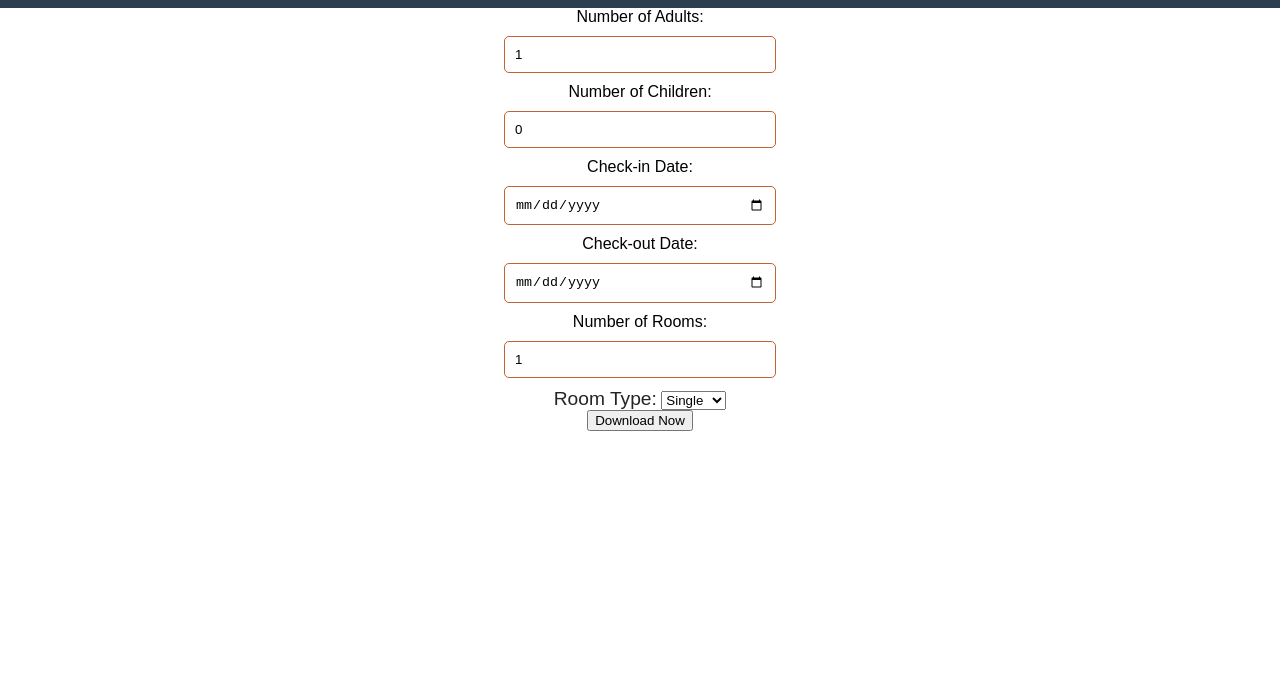
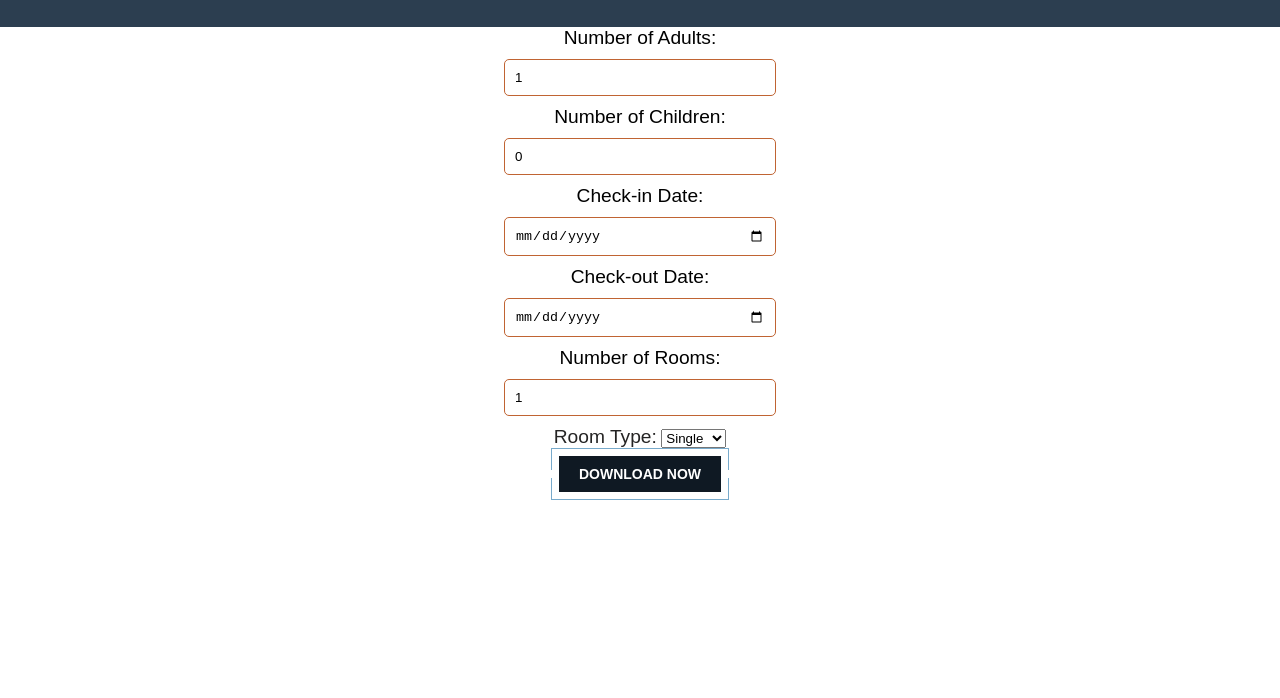
Before and after one commit to Yaswanth-Krishna17/Key2Stay, a plain HTML site: page booking.html in a window 1280 px wide. Shown: the part 102-800 px from the top of the page. Drawn offline with Linux system fonts and the light colour scheme.

Commit message:
STYLES.CSS

```diff
--- a/styles.css
+++ b/styles.css
@@ -774,3 +774,150 @@ h3 {
         flex-basis: 100%;
     }
 }
+.header-title {
+    font-size: 2.5rem;
+    color: #292828;
+}
+.booking-form {
+  display: flex;
+  flex-direction: column;
+  align-items: center;
+  padding: 20px;
+  min-height: 100vh;
+  width: 100%;
+  background-image: linear-gradient(rgba(4,9,30,0.7), rgba(4,9,30,0.7)), url(Images/register-bg.jpg);
+  background-position: center;
+  background-size: cover;
+  position: relative;
+}
+.label-adults,
+.label-children,
+.label-checkin,
+.label-checkout,
+.label-rooms {
+    font-size: 1.2rem;
+    color: #000000;
+}
+.label-adults {
+    color: #000000;
+}
+
+.button {
+  -moz-appearance: none;
+  -webkit-appearance: none;
+  appearance: none;
+  border: none;
+  background: none;
+  color: #0f1923;
+  cursor: pointer;
+  position: relative;
+  padding: 8px;
+  margin-bottom: 40px;
+  text-transform: uppercase;
+  font-weight: bold;
+  font-size: 14px;
+  transition: all .15s ease;
+}
+
+
+.button::before,
+.button::after {
+  content: '';
+  display: block;
+  position: absolute;
+  right: 0;
+  left: 0;
+  height: calc(50% - 5px);
+  border: 1px solid #78aacb;
+  transition: all .15s ease;
+}
+
+.button::before {
+  top: 0;
+  border-bottom-width: 0;
+}
+
+.button::after {
+  bottom: 0;
+  border-top-width: 0;
+}
+
+.button:active,
+.button:focus {
+  outline: none;
+}
+
+.button:active::before,
+.button:active::after {
+  right: 3px;
+  left: 3px;
+}
+
+.button:active::before {
+  top: 3px;
+}
+
+.button:active::after {
+  bottom: 3px;
+}
+
+.button_lg {
+  position: relative;
+  display: block;
+  padding: 10px 20px;
+  color: #fff;
+  background-color: #0f1923;
+  overflow: hidden;
+  box-shadow: inset 0px 0px 0px 1px transparent;
+}
+
+.button_lg::before {
+  content: '';
+  display: block;
+  position: absolute;
+  top: 0;
+  left: 0;
+  width: 2px;
+  height: 2px;
+  background-color: #0f1923;
+}
+
+.button_lg::after {
+  content: '';
+  display: block;
+  position: absolute;
+  right: 0;
+  bottom: 0;
+  width: 4px;
+  height: 4px;
+  background-color: #0f1923;
+  transition: all .2s ease;
+}
+
+.button_sl {
+  display: block;
+  position: absolute;
+  top: 0;
+  bottom: -1px;
+  left: -8px;
+  width: 0;
+  background-color: #ff4655;
+  transform: skew(-15deg);
+  transition: all .2s ease;
+}
+
+.button_text {
+  position: relative;
+}
+
+.button:hover {
+  color: #0f1923;
+}
+
+.button:hover .button_sl {
+  width: calc(100% + 15px);
+}
+
+.button:hover .button_lg::after {
+  background-color: #fff;
+}
```
